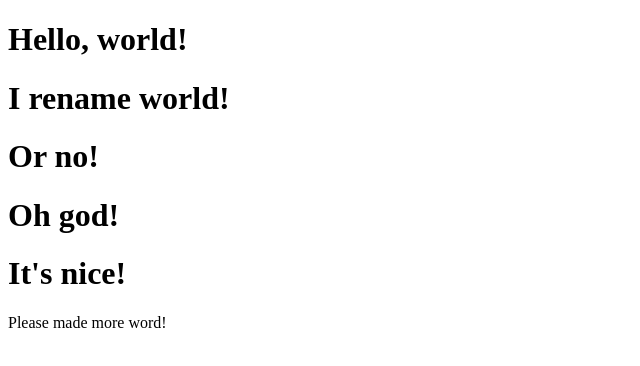
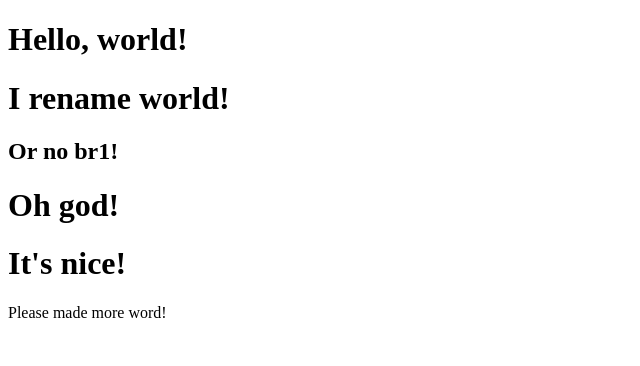
Before and after one commit to Mojocats/haven, a plain HTML site: page index.html in a window 1280 px wide. Shown: the whole page, without its empty margins (0-640 px from the left). Drawn offline with Linux system fonts and the light colour scheme.

Commit message:
Test change br1 (#4)

```diff
--- a/index.html
+++ b/index.html
@@ -11,7 +11,7 @@
 
     <h1>Hello, world!</h1>
     <h1>I rename world!</h1>
-    <h1>Or no!</h1>
+    <h2>Or no br1!</h2>
     <h1>Oh god!</h1>
     <h1>It's nice!</h1>
     <p>Please made more word!</p>
```
